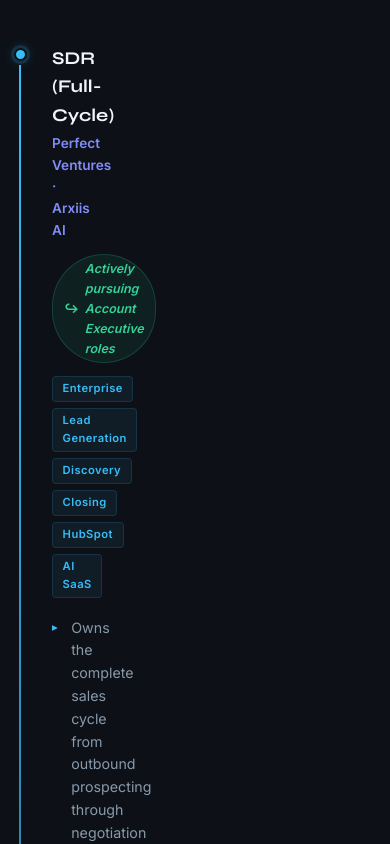
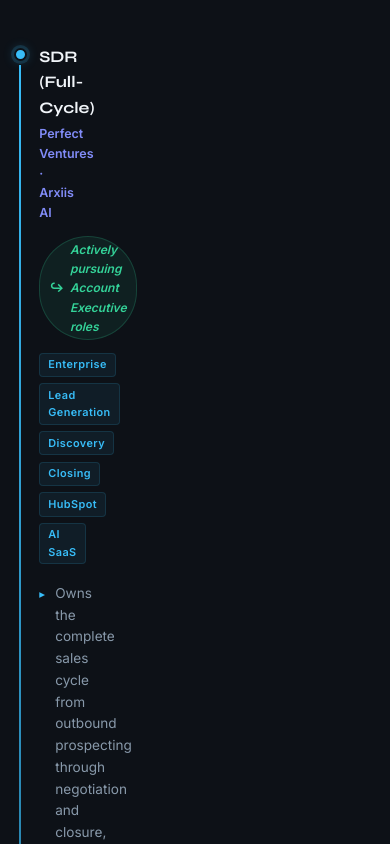
Before and after one commit to himanshunayak120/himanshu-portfolio, a plain HTML site: page index.html in a window 390 px wide. Shown: the part 1120-1964 px from the top of the page. Drawn offline with Linux system fonts and the light colour scheme.

Commit message:
linkedin update\d

```diff
--- a/index.html
+++ b/index.html
@@ -856,8 +856,16 @@
     .hero-inner { grid-template-columns: 1fr; gap: 2.5rem; }
     .hero-stats { grid-template-columns: 1fr 1fr; }
     section { padding: 4rem 1.25rem; }
-    .exp-item { grid-template-columns: 0 2px 1fr; }
+
+    /* Experience mobile improvements */
+    .exp-item { grid-template-columns: 0 2px 1fr; gap: 0 1.2rem; }
     .exp-date { display: none; }
+    .exp-role { font-size: 1rem; }
+    .exp-org { font-size: 0.78rem; }
+    .exp-bullets li { font-size: 0.85rem; line-height: 1.6; padding: 0.25rem 0 0.25rem 1rem; }
+    .exp-tag { font-size: 0.68rem; padding: 0.15rem 0.5rem; }
+    .exp-badge { font-size: 0.75rem; padding: 0.18rem 0.6rem; }
+
     .edu-grid { grid-template-columns: 1fr; }
     .divider { margin: 0 1.25rem; }
     .case-header { grid-template-columns: 1fr; }
@@ -1318,7 +1326,7 @@
       </p>
       <div class="contact-links">
         <a href="mailto:himanshunayak120@gmail.com" class="contact-link primary">✉️ Email Me</a>
-        <a href="https://linkedin.com/in/himanshukumar120" target="_blank" class="contact-link">💼 LinkedIn</a>
+        <a href="https://linkedin.com/in/himanshu112001" target="_blank" class="contact-link">💼 LinkedIn</a>
         <a href="tel:+917078072045" class="contact-link">📞 +91 70780 72045</a>
       </div>
     </div>
```
